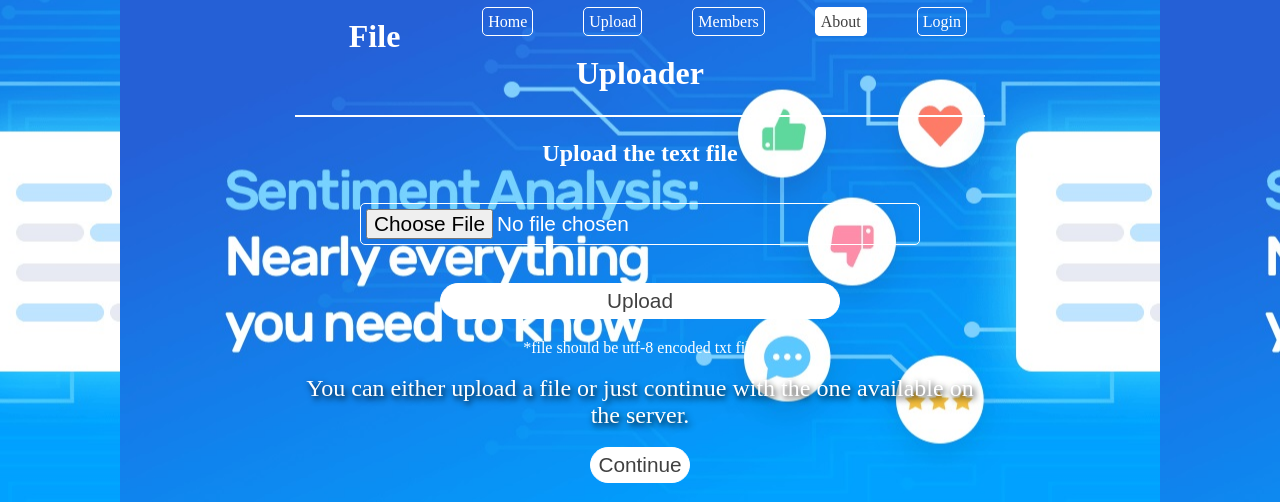
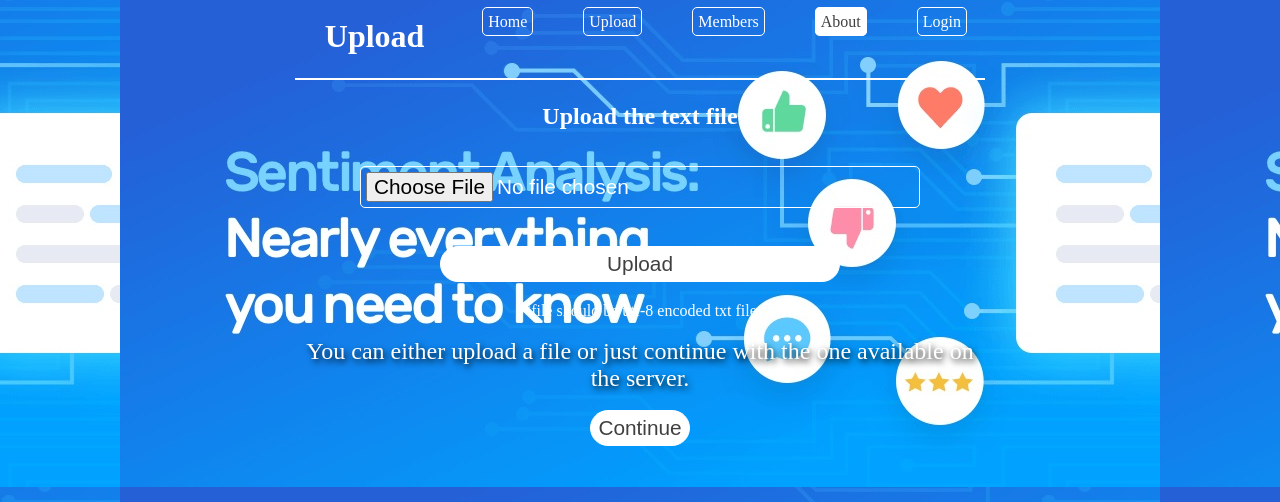
Before and after one commit to Gaurav258258/Sentiment-Analysis, a Flask app: page /upload in a window 1280 px wide. Shown: the top 502 px of the page. Run offline with Flask 2, Linux system fonts and the light colour scheme; parts of the project's set-up code (start-up, migrations or seed data) failed here and were passed over.

Commit message:
Update upload.html

```diff
--- a/templates/upload.html
+++ b/templates/upload.html
@@ -18,7 +18,7 @@
 			<li><a href="/login">Login</a></li>
 		</ul>
 	</div><br>
-	<h1>File Uploader</h1><br>
+	<h1>Upload</h1><br>
 	<hr><br>
 	<h2>Upload the text file</h2><br><br>
 	<form action="/canvas" method="POST" enctype="multipart/form-data">
```
